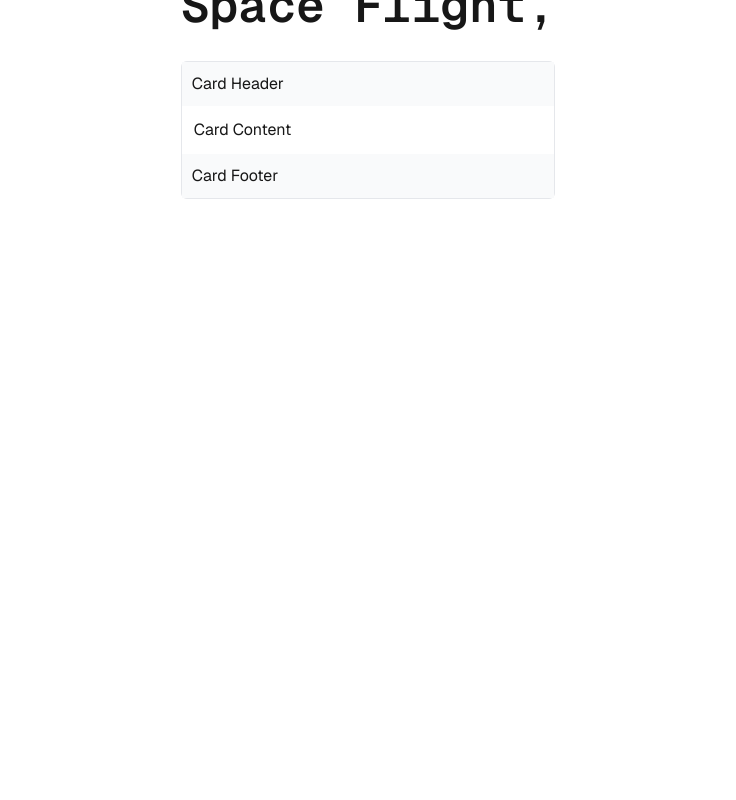
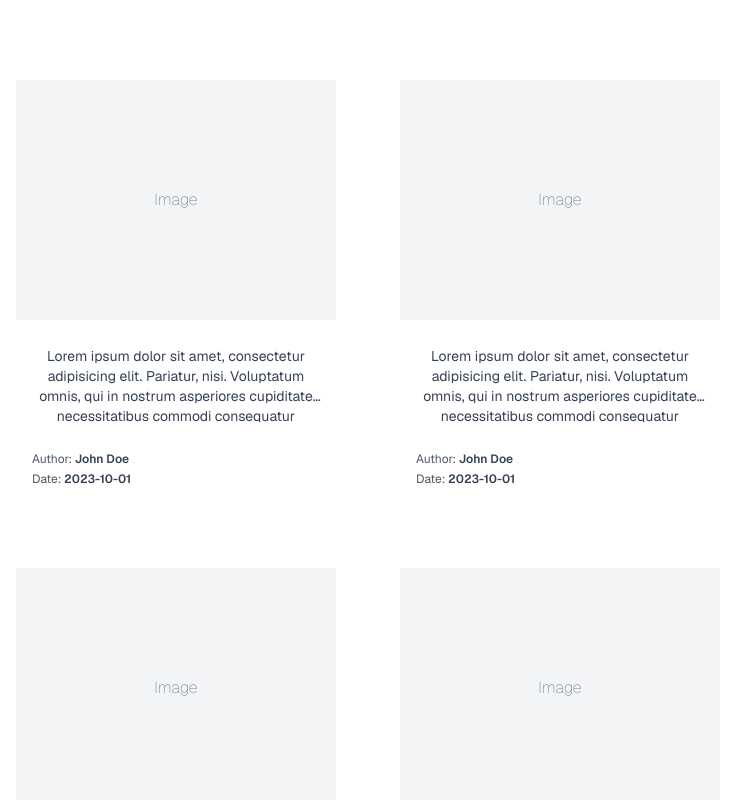
Before and after one commit to WinZawOoDev/sst-next-demo, a Next.js app: page / in a window 1280 px wide. Shown: the top 800 px of the page, without its empty margins (272-1008 px from the left). Built offline with nearby package versions, Linux system fonts and the light colour scheme.

Commit message:
feat: blog cards ui

```diff
--- a/app/page.tsx
+++ b/app/page.tsx
@@ -2,21 +2,37 @@ import Image from "next/image";
 
 export default function Home() {
   return (
-    <div className="grid grid-rows-[20px_1fr_20px] items-center justify-items-center min-h-screen p-8 pb-20 gap-16 sm:p-20 font-[family-name:var(--font-geist-sans)]">
-      <main className="flex flex-col gap-[32px] sm:item s-start">
-        <div className="">
-          <h1 className="text-5xl font-mono font-semibold">Space Flight,</h1>
-        </div>
-        <div className="border border-gray-200 rounded-md bg-white">
-          <h2 className="bg-gray-50 p-2.5">Card Header</h2>
-          <div className="p-3">
-            Card Content
-          </div>
-          <div className="bg-gray-50 p-2.5">
-            Card Footer
-          </div>
-        </div>
-      </main>
-    </div>
+    <main className="grid grid-cols-2 gap-16 min-h-screen mx-52 px-28 pb-20  sm:p-20 font-[family-name:var(--font-geist-sans)]">
+      <BlogCard />
+      <BlogCard />
+      <BlogCard />
+      <BlogCard />
+    </main>
   );
 }
+
+
+function BlogCard() {
+  return (
+    <section className="relative max-w-min-2xl rounded-md bg-white">
+      <div className="bg-gray-100 w-full min-h-[15em] items-center flex justify-center">
+        <span className="font-thin text-gray-500">Image</span>
+      </div>
+      <div className="relative flex items-center min-h-[7em] w-full mx-auto ">
+        <p className="line-clamp-3 text-center text-gray-700 max-w-2xl text-sm p-4">
+          Lorem ipsum dolor sit amet, consectetur adipisicing elit. Pariatur, nisi. Voluptatum omnis, qui in nostrum asperiores cupiditate necessitatibus commodi consequatur temporibus laboriosam reprehenderit hic culpa illum reiciendis aliquam officiis quam!
+        </p>
+      </div>
+      <div className="relative w-full p-4">
+        <div className="w-fit text-gray-600 text-sm">
+          <span className="text-xs">Author:</span>
+          <span className="font-semibold text-gray-700 text-xs"> John Doe</span>
+        </div>
+        <div className="w-fit text-gray-600 text-sm">
+          <span className="text-xs">Date:</span>
+          <span className="font-semibold text-gray-700 text-xs"> 2023-10-01</span>
+        </div>
+      </div>
+    </section>
+  )
+}
--- a/sst-env.d.ts
+++ b/sst-env.d.ts
@@ -18,4 +18,4 @@ declare module "sst" {
 /// <reference path="sst-env.d.ts" />
 
 import "sst"
-export {}
+export { }
```
